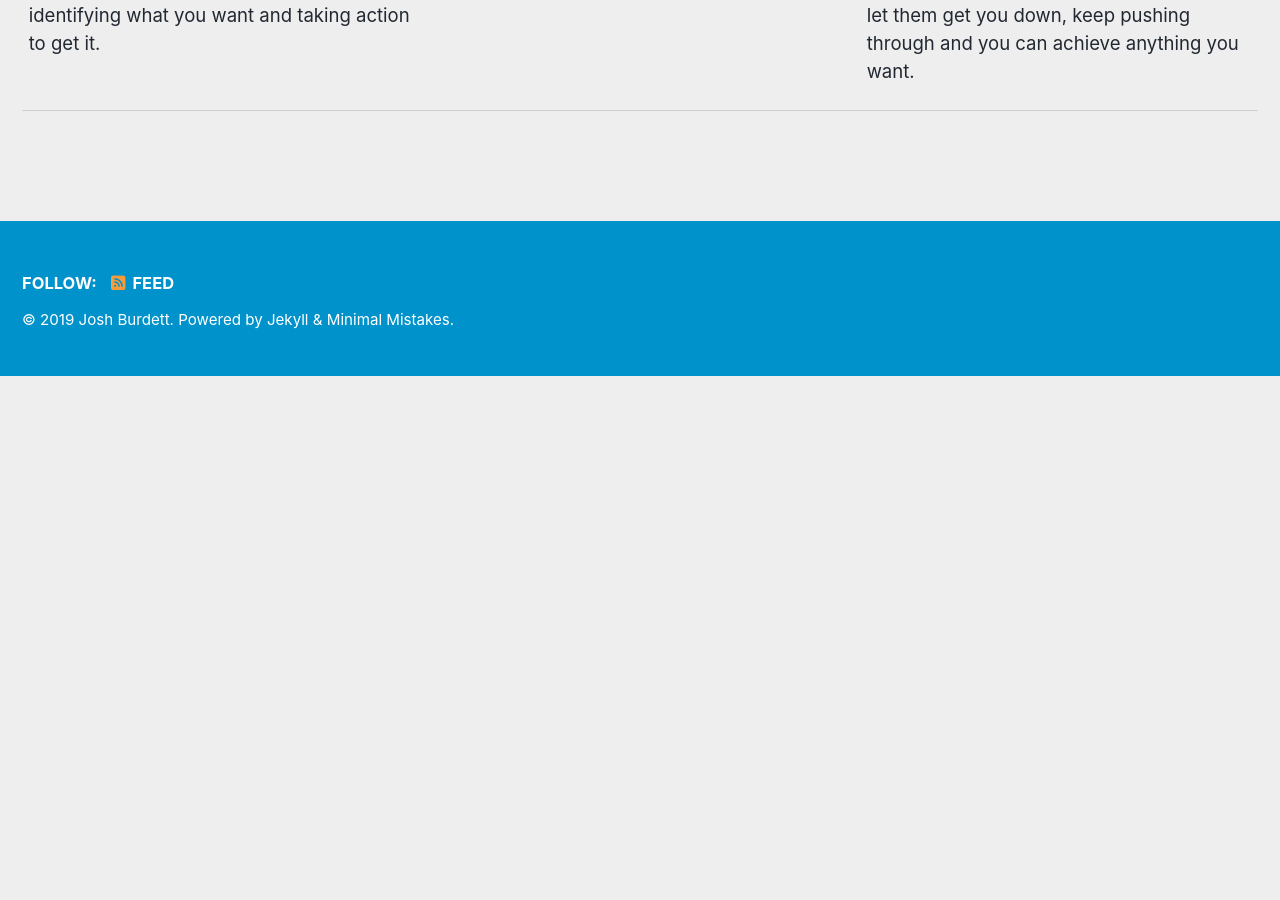
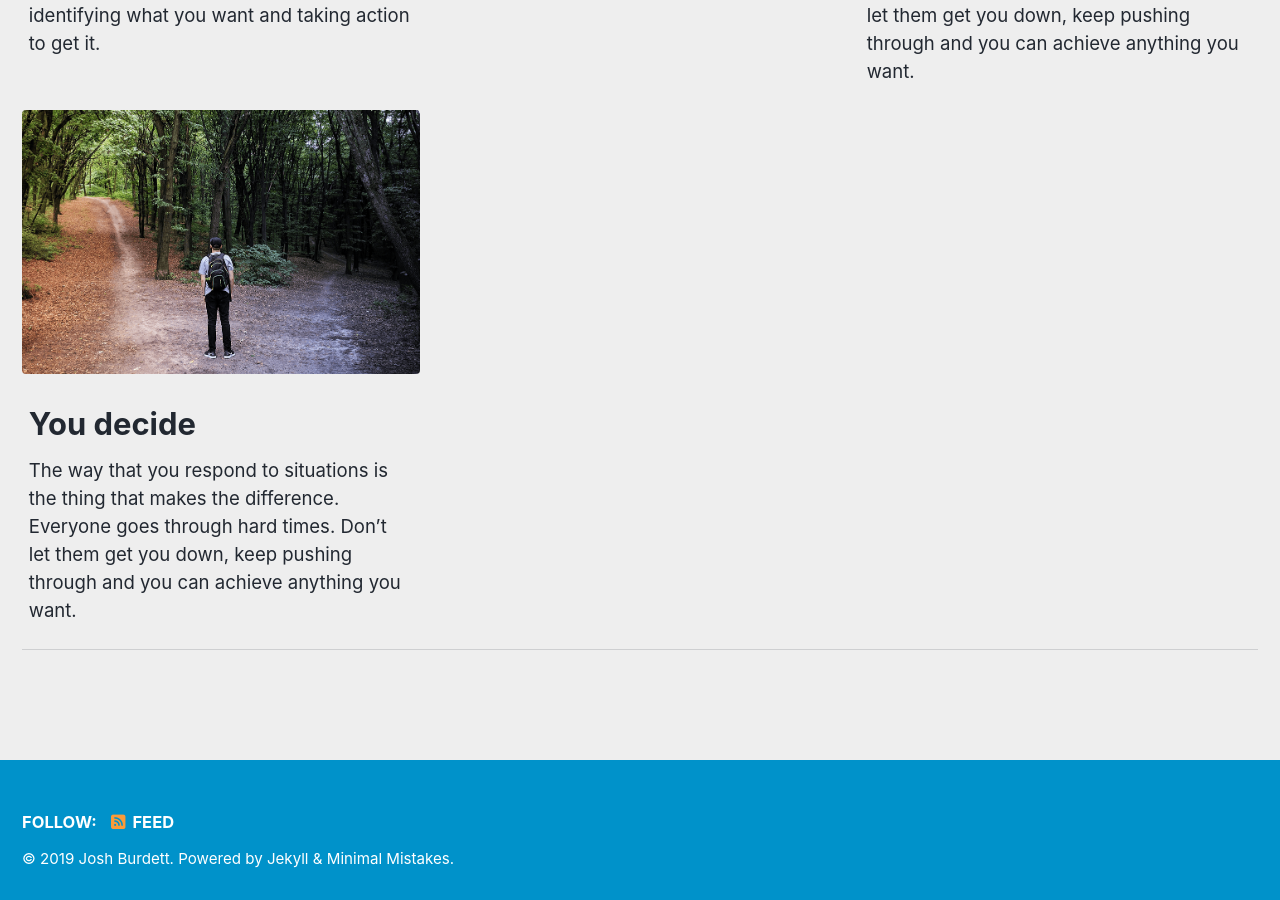
Before and after one commit to josh-burdett/josh-burdett.github.io, a Jekyll site: the page built from index.html, in a window 1280 px wide and 900 px high, scrolled down 1194 px. Built offline with Jekyll 4.4.1, drawn with Linux system fonts in a browser that asks for light colours; cached includes are drawn as plain includes; nearby versions of some CDN libraries; the list of posts is cut into pages by our own code; before the commit the page ends 1570 px from its top, so only the background shows below that.

Commit message:
Update index.html

```diff
--- a/index.html
+++ b/index.html
@@ -20,6 +20,10 @@ feature_row:
     alt: "Change the Script"
     title: "Change the script"
     excerpt: "Learn how to separate fact from fiction. You are the author of your own destiny. Don't let the noise take you down."
+  - image_path: /assets/decide.png
+    alt: "You decide"
+    title: "You decide"
+    excerpt: "The way that you respond to situations is the thing that makes the difference. Everyone goes through hard times. Don't let them get you down, keep pushing through and you can achieve anything you want."
   - image_path: /assets/decide.png
     alt: "You decide"
     title: "You decide"
```
